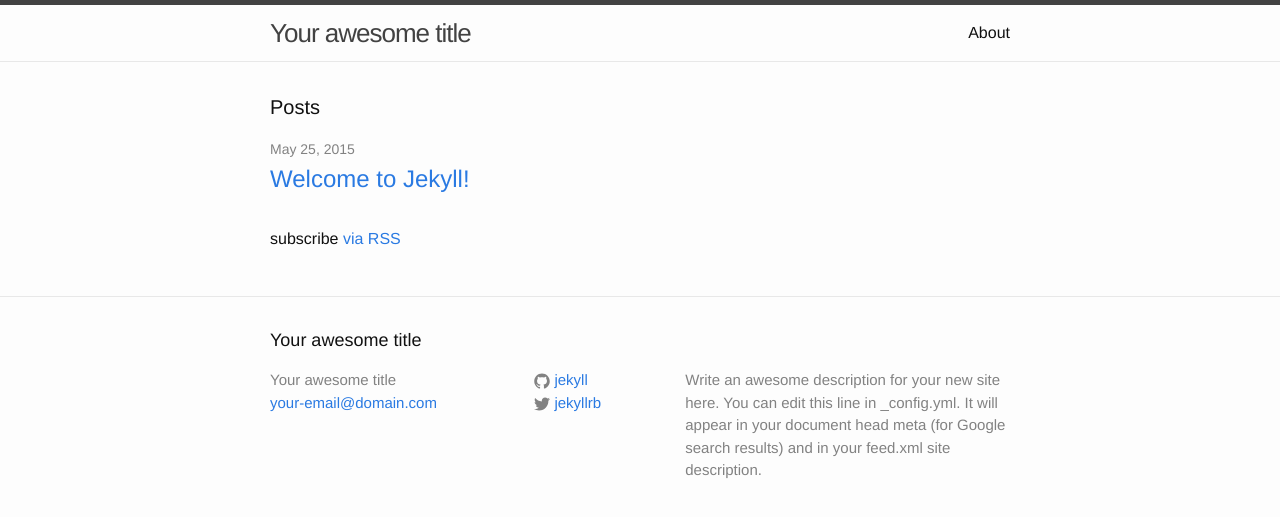
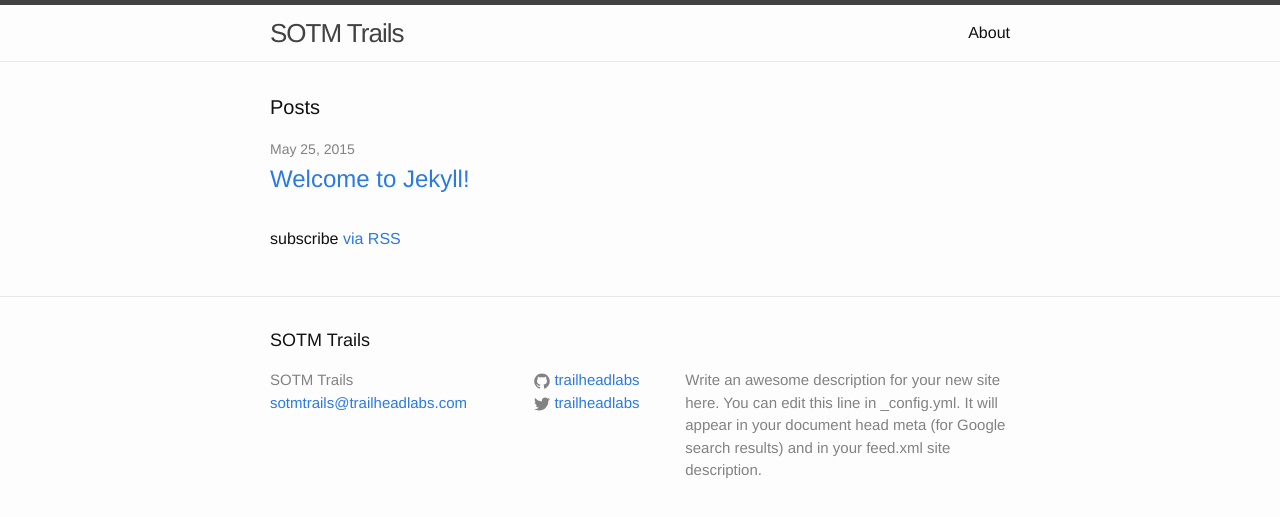
Before and after one commit to trailheadlabs/sotmtrails.us, a Jekyll site: the page built from index.html, in a window 1280 px wide. Shown: the top 517 px of the page. Built offline with Jekyll 4.4.1, drawn with Linux system fonts in a browser that asks for light colours.

Commit message:
fixing config

```diff
--- a/_config.yml
+++ b/_config.yml
@@ -1,14 +1,14 @@
 # Site settings
-title: Your awesome title
-email: your-email@domain.com
+title: SOTM Trails
+email: sotmtrails@trailheadlabs.com
 description: > # this means to ignore newlines until "baseurl:"
   Write an awesome description for your new site here. You can edit this
   line in _config.yml. It will appear in your document head meta (for
   Google search results) and in your feed.xml site description.
 baseurl: "" # the subpath of your site, e.g. /blog/
-url: "http://yourdomain.com" # the base hostname & protocol for your site
-twitter_username: jekyllrb
-github_username:  jekyll
+url: "http://sotmtrails.us" # the base hostname & protocol for your site
+twitter_username: trailheadlabs
+github_username:  trailheadlabs
 
 # Build settings
 markdown: kramdown
```
